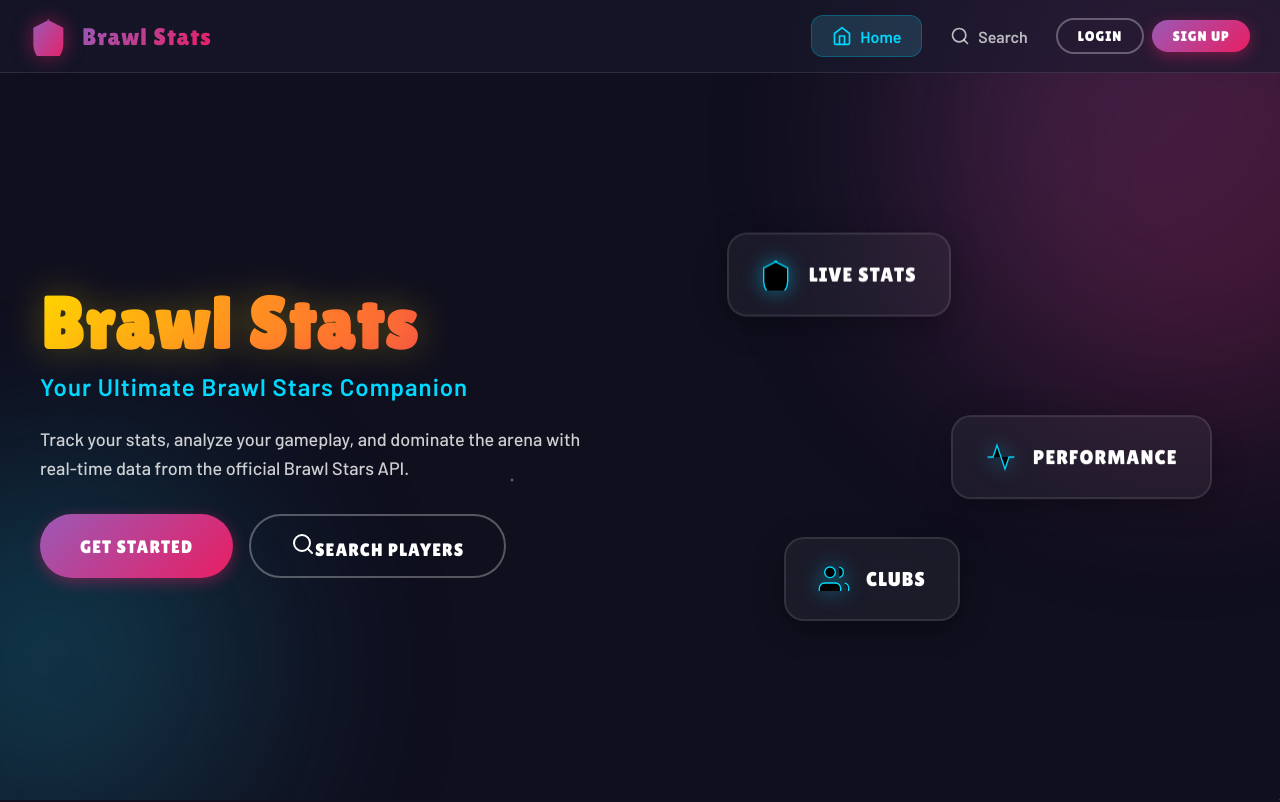
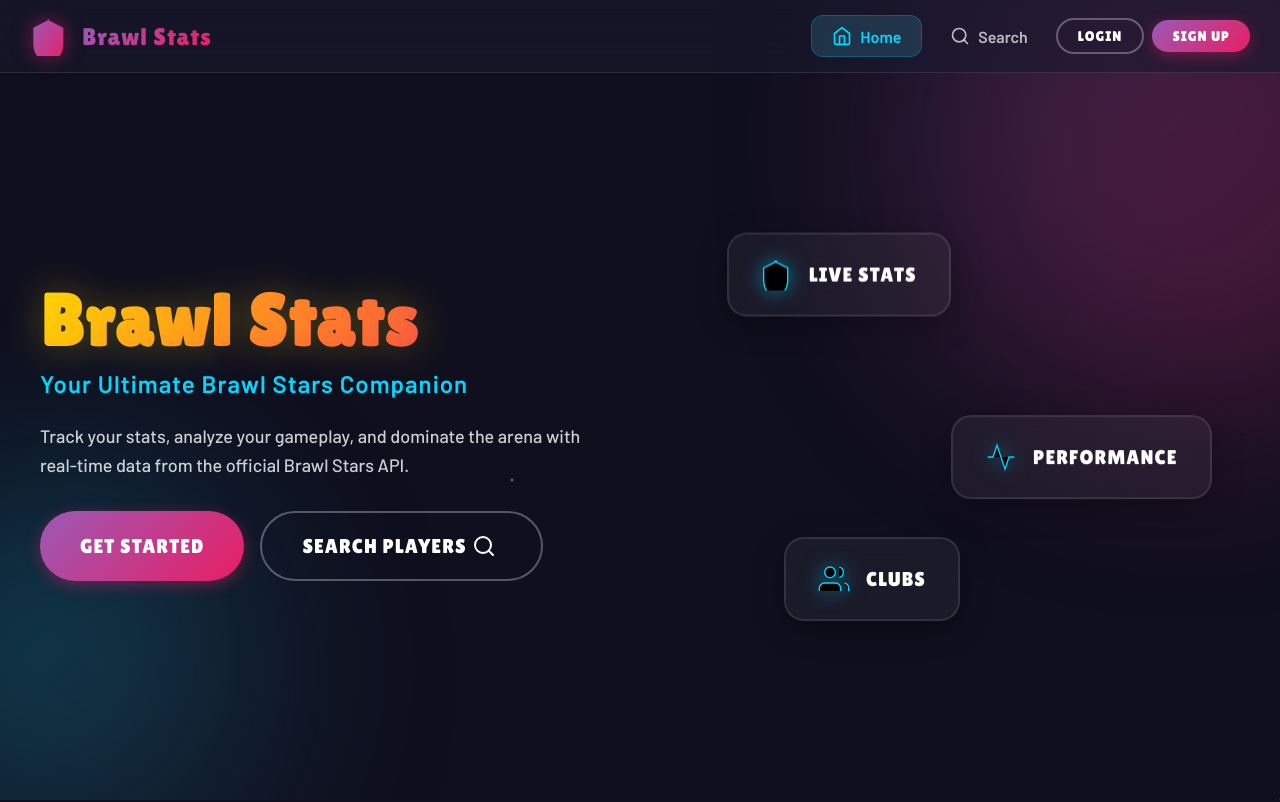
Before and after one commit to Alienduck/BrawlStarsAPI, a React app in the folder frontend/: page / in a window 1280 px wide. Shown: the top 802 px of the page. Built offline with nearby package versions, Linux system fonts and the light colour scheme; the HTML template or start-up script is replaced by a standard one.

Commit message:
Close #5 clean interface and fix login issue

```diff
--- a/frontend/src/pages/Home.css
+++ b/frontend/src/pages/Home.css
@@ -26,10 +26,10 @@
 }
 
 .hero-title-main {
-  font-family: 'Lilita One', cursive;
+  font-family: "Lilita One", cursive;
   font-size: 72px;
   line-height: 1;
-  background: linear-gradient(135deg, #FFD700 0%, #FF6B35 50%, #E91E63 100%);
+  background: linear-gradient(135deg, #ffd700 0%, #ff6b35 50%, #e91e63 100%);
   -webkit-background-clip: text;
   -webkit-text-fill-color: transparent;
   background-clip: text;
@@ -38,7 +38,7 @@
 }
 
 .hero-title-sub {
-  font-family: 'Barlow', sans-serif;
+  font-family: "Barlow", sans-serif;
   font-size: 24px;
   font-weight: 600;
   color: var(--bs-cyan);
@@ -60,8 +60,12 @@
 }
 
 .btn-lg {
+  display: flex;
+  align-items: center;
+  justify-content: center;
+  flex-direction: row;
   padding: 16px 40px;
-  font-size: 18px;
+  font-size: 20px;
 }
 
 /* Hero Visual */
@@ -95,7 +99,7 @@
 }
 
 .floating-card .feature-text {
-  font-family: 'Lilita One', cursive;
+  font-family: "Lilita One", cursive;
   font-size: 20px;
   color: white;
   text-transform: uppercase;
@@ -121,7 +125,8 @@
 }
 
 @keyframes float-up-down {
-  0%, 100% {
+  0%,
+  100% {
     transform: translateY(0);
   }
   50% {
@@ -135,11 +140,11 @@
 }
 
 .section-title {
-  font-family: 'Lilita One', cursive;
+  font-family: "Lilita One", cursive;
   font-size: 48px;
   text-align: center;
   margin-bottom: 60px;
-  background: linear-gradient(135deg, #9B59B6 0%, #E91E63 100%);
+  background: linear-gradient(135deg, #9b59b6 0%, #e91e63 100%);
   -webkit-background-clip: text;
   -webkit-text-fill-color: transparent;
   background-clip: text;
@@ -183,7 +188,7 @@
 }
 
 .feature-title {
-  font-family: 'Lilita One', cursive;
+  font-family: "Lilita One", cursive;
   font-size: 24px;
   color: var(--bs-cyan);
   margin-bottom: 12px;
@@ -211,10 +216,10 @@
 }
 
 .cta-title {
-  font-family: 'Lilita One', cursive;
+  font-family: "Lilita One", cursive;
   font-size: 42px;
   margin-bottom: 16px;
-  background: linear-gradient(135deg, #FFD700 0%, #FF6B35 100%);
+  background: linear-gradient(135deg, #ffd700 0%, #ff6b35 100%);
   -webkit-background-clip: text;
   -webkit-text-fill-color: transparent;
   background-clip: text;
--- a/frontend/src/pages/Home.jsx
+++ b/frontend/src/pages/Home.jsx
@@ -23,11 +23,11 @@
               </button>
             )}
             <button className="btn btn-ghost btn-lg" onClick={() => onNavigate('search')}>
-              <svg className="icon" viewBox="0 0 24 24">
+              Search Players
+              <svg className="icon" viewBox="0 0 24 24" style={ { margin: "5px" }}>
                 <circle cx="11" cy="11" r="8" />
                 <path d="m21 21-4.35-4.35" />
               </svg>
-              Search Players
             </button>
           </div>
         </div>
```
